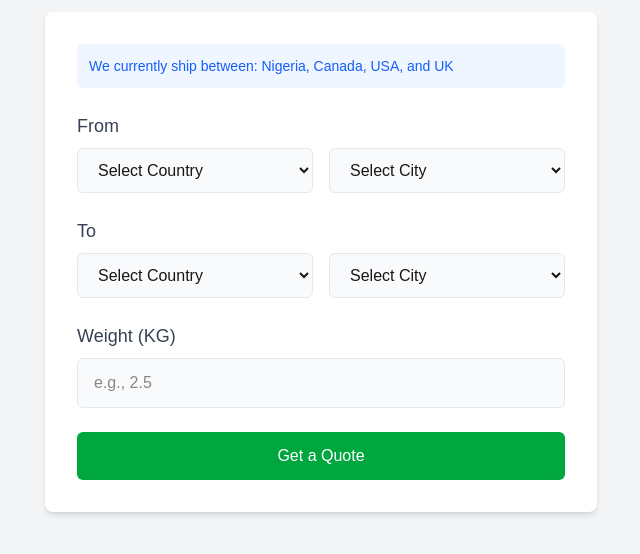
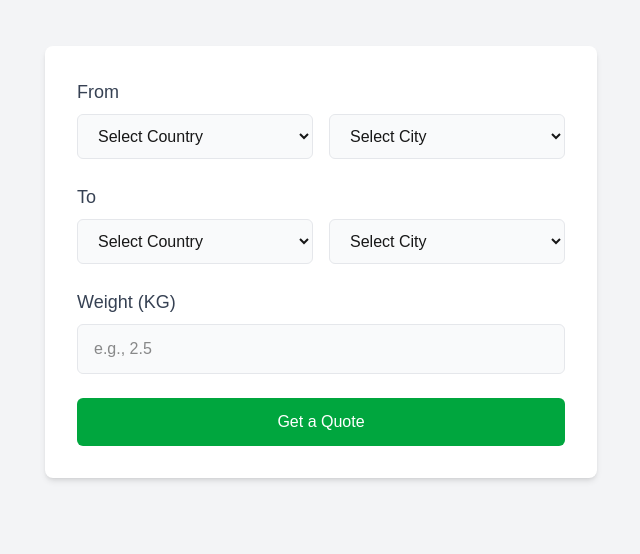
Before and after one commit to Alpha-loop/isell_frontend, a Next.js app: page / in a window 1280 px wide. Shown: the part 138-692 px from the top of the page, without its empty margins (319-959 px from the left). Built offline with nearby package versions, Linux system fonts and the light colour scheme.

Commit message:
new update

```diff
--- a/src/components/shippingQuoteForm.js
+++ b/src/components/shippingQuoteForm.js
@@ -96,9 +96,9 @@ const ShippingQuoteForm = () => {
         <div className="p-4 sm:p-6 md:p-8">
           <form onSubmit={handleSubmit} className="space-y-4 sm:space-y-6">
             {/* Info Message */}
-            <div className="bg-blue-50 text-blue-600 p-3 rounded-md text-sm">
+            {/* <div className="bg-blue-50 text-blue-600 p-3 rounded-md text-sm">
               We currently ship between: Nigeria, Canada, USA, and UK
-            </div>
+            </div> */}
 
             {error && (
               <div className="bg-red-50 text-red-600 p-3 rounded-md text-sm">
```
